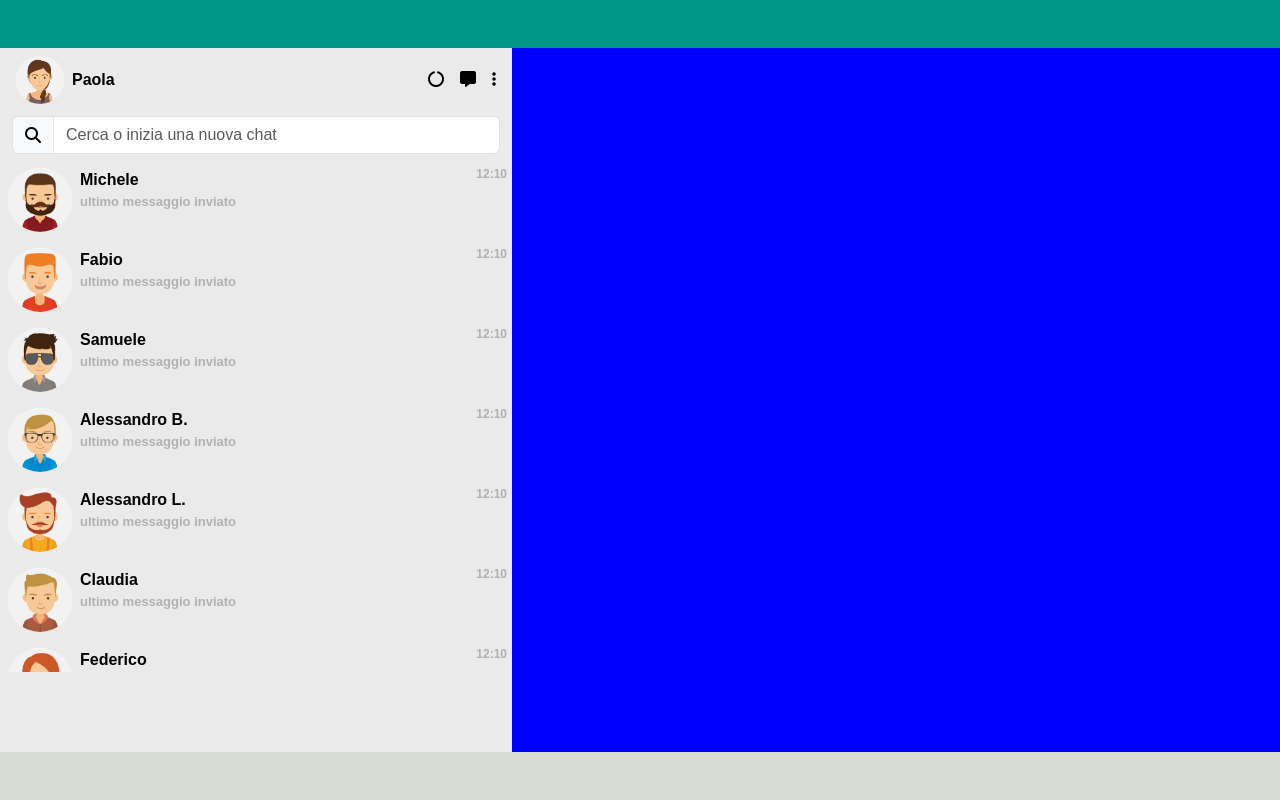
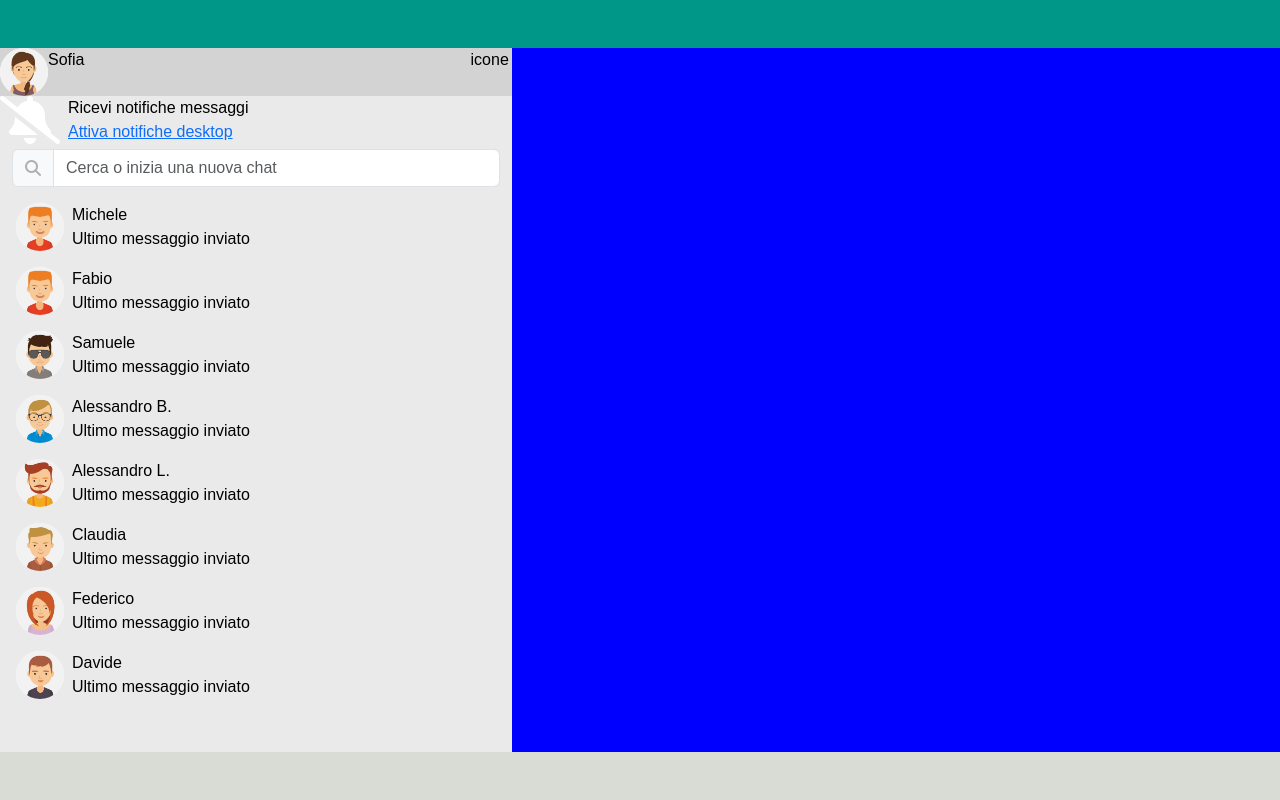
Before and after one commit to damirusso95/vue-boolzapp, a plain HTML site: page index.html in a window 1280 px wide. Drawn offline with nearby package versions, Linux system fonts and the light colour scheme.

Commit message:
M1: v-for per stampare la lista utenti in chat sx

```diff
--- a/index.html
+++ b/index.html
@@ -24,26 +24,34 @@
         <div id="app">
             <!-- COLONNA DI SINISTRA -->
             <div class="left-column">
-                <div class="top-row content-padding">
-                    <!-- img user -->
-                    <div class="d-flex flex-center">
-                        <div class="user-image">
-                            <img src="./img/avatar_io.jpg" alt="">
+                <!-- IO UTENTE -->
+                <div class="container-top-row">
+                    <div class="user-image">
+                        <img src="./img/avatar_io.jpg" alt="">
+                    </div>
+                    <div class="container-name">
+                        <!-- NOME UTENTE -->
+                        <p>Sofia</p>
+                    </div>
+                    <!-- ICONE UTENTE -->
+                    <div class="container-icon-sx text-end">icone</div>
+                </div>
+                <!-- notifiche -->
+                <div class="left-notify content-padding d-flex">
+                    <div>
+                        <i class="fa-solid fa-bell-slash fa-3x"></i>
+                    </div>
+                    <div class="flex-columns ps-2">
+                        <div>
+                            Ricevi notifiche messaggi
                         </div>
-                        <!-- nome user -->
-                        <div class="ps-2 nome">
-                            Paola
+                        <div>
+                            <a href="#">Attiva notifiche desktop</a>
                         </div>
-                    </div>
-                    <!-- Icone a sinistra -->
-                    <div>
-                        <i class="fa-solid fa-circle-notch pe-3"></i>
-                        <i class="fa-solid fa-message pe-3"></i>
-                        <i class="fa-solid fa-ellipsis-vertical"></i>
                     </div>
                 </div>
                 <!-- SEARCH BAR UTENTI -->
-                <div class="left-searchbar gold">
+                <div class="left-searchbar">
                     <div class="container-fluid pt-1">
                         <div class="input-group">
                             <span class="input-group-text" id="basic-addon1"><i
@@ -53,26 +61,29 @@
                         </div>
                     </div>
                 </div>
-                <!-- SEZIONE CARD UTENTI -->
-                <div class="left-user flex-columns">
-                    <!-- CARD UTENTE -->
-                    <div class="card-utente position-relative p-2 d-flex" v-for="contatto , i in contacts">
-                        <!-- IMMAGINE UTENTE -->
-                        <div class="user-image-chat">
-                            <img :src="contatto.avatar" alt="">
+                <div class="chat-container overflow-auto h-100vh">
+                    <!-- V-FOR PER ITERARE SULL'ARRAY E STAMPARE I DATA -->
+                    <div class="left-notify content-padding d-flex m-3" v-for="(utente, index) in contacts" :key="index">
+                        <div class="user-image">
+                            <img :src="utente.avatar" alt="">
                         </div>
                         <div class="flex-columns ps-2">
-                            <!-- Nome utente -->
-                            <div class="nome">{{contatto.name}}</div>
-                            <div class="last-msg">ultimo messaggio inviato</div>
-                        </div>
-                        <!-- POSITION ABSOLUTE PER ORARIO -->
-                        <div class="time-msg">
-                            12:10
+                            <div>
+                               {{utente.name}}
+                            </div>
+                            <div>
+                                Ultimo messaggio inviato
+                            </div>
                         </div>
                     </div>
                 </div>
+
+
+
+
             </div>
+        </div>
+
 
     </main>
 
--- a/main.js
+++ b/main.js
@@ -10,7 +10,7 @@ createApp({
             contacts: [
                 {
                     name: 'Michele',
-                    avatar: './img/avatar_8.jpg',
+                    avatar: './img/avatar_1.jpg',
                     visible: true,
                     messages: [
                         {
@@ -177,6 +177,7 @@ createApp({
 
 
 
+
     },
     mounted() {
     }
--- a/style.css
+++ b/style.css
@@ -10,11 +10,23 @@
 
 /* Reset Button */
 
+button {
+  background-color: rgb(255, 255, 255);
+  color: rgb(0, 0, 0);
+  border: none;
+  padding: 1rem;
+  border-radius: 15px;
+}
 
 /* Common */
 
-.flex {
-  display: flex;
+
+
+img {
+  width: 100%;
+  object-fit: cover;
+  object-position: center;
+  border-radius: 50%;
 }
 
 
@@ -33,79 +45,6 @@
   width: 1320px;
   height: calc(100% - 6rem);
   margin: 0 auto;
-  background-color: rgb(187, 0, 255);
-  display: flex;
-}
-
-.flex {
-  display: flex;
-}
-
-.flex-row {
-  display: flex;
-  justify-content: space-between;
-  align-items: center;
-}
-
-.flex-center {
-  display: flex;
-  justify-content: center;
-  align-items: center;
-  flex-wrap: wrap;
-}
-
-.flex-center-left {
-  display: flex;
-  justify-content: flex-start;
-  align-items: center;
-  flex-wrap: wrap;
-}
-
-.flex-no-center {
-  display: flex;
-  justify-content: flex-start;
-  flex-wrap: wrap;
-}
-
-.flex-columns {
-  display: flex;
-  flex-direction: column;
-}
-
-
-.text-center {
-  text-align: center;
-}
-
-.content-padding {
-  padding: 1rem;
-}
-
-.margin {
-  margin: 3vh 0;
-}
-
-.container {
-  width: 1150px;
-  margin: 0 auto;
-}
-
-.gold {
-  background-color: rgb(235, 235, 235);
-}
-
-img {
-  width: 100%;
-  object-fit: cover;
-  object-position: center;
-  border-radius: 50%;
-}
-
-
-#app {
-  width: 1320px;
-  height: calc(100% - 6rem);
-  margin: 0 auto;
   background-color: blue;
   display: flex;
 }
@@ -118,37 +57,27 @@ img {
   flex-direction: column;
 }
 
+.container-name{
+  width: 45%;
+}
+.container-icon-sx{
+  width: 45%;
+}
+
+
+.container-top-row{
+  display: flex;
+  flex-direction: row;
+
+  background-color: lightgray;
+}
+
 .right-column {
   width: 70%;
   height: 100%;
   background-color: #eaeaea;
   display: flex;
   flex-direction: column;
-}
-
-.top-row {
-  height: 4rem;
-  width: 100%;
-  display: flex;
-  align-items: center;
-  justify-content: space-between;
-}
-
-.left-notify {
-  height: 5rem;
-  width: 100%;
-  background-color: #8edafc;
-}
-
-.left-searchbar {
-  height: 3rem;
-  width: 100%;
-}
-
-.left-user {
-  height: calc(100% - 12rem);
-  width: 100%;
-  overflow: auto;
 }
 
 /* Immagine utente */
@@ -161,39 +90,35 @@ img {
 
 /* user image bigger */
 
-.user-image-chat {
+.user-image-big {
   height: 4rem;
   width: 4rem;
   border-radius: 50%;
   background-color: white;
 }
-/* Stile messaggi */
-.time-msg {
-  position: absolute;
-  top: 5px;
-  right: 5px;
-  font-size: 12px;
-  font-weight: 750;
+
+/* Icone top-bar */
+
+.top-row i {
+  font-size: 1.4rem;
+  padding: 0.2rem;
   color: #b0b0b0;
 }
 
-.time-bottom {
-  position: absolute;
-  bottom: 5px;
-  right: 5px;
-  font-size: 12px;
-  font-weight: 750;
+/* icona search bar sinistra */
+
+.input-group i {
   color: #b0b0b0;
 }
 
-/* Font size e weight nomi */
-.nome {
-  font-weight: 600;
+/* Icona campanella bianca */
+
+.left-notify i {
+  color: white;
 }
 
-/* Font size e color last msg */
-.last-msg {
-  font-size: 13px;
-  color: rgb(177, 177, 177);
-  font-weight: 600;
+/* Icona bar scrittura */
+
+.right-writebar i {
+  color: #868686;
 }
```
